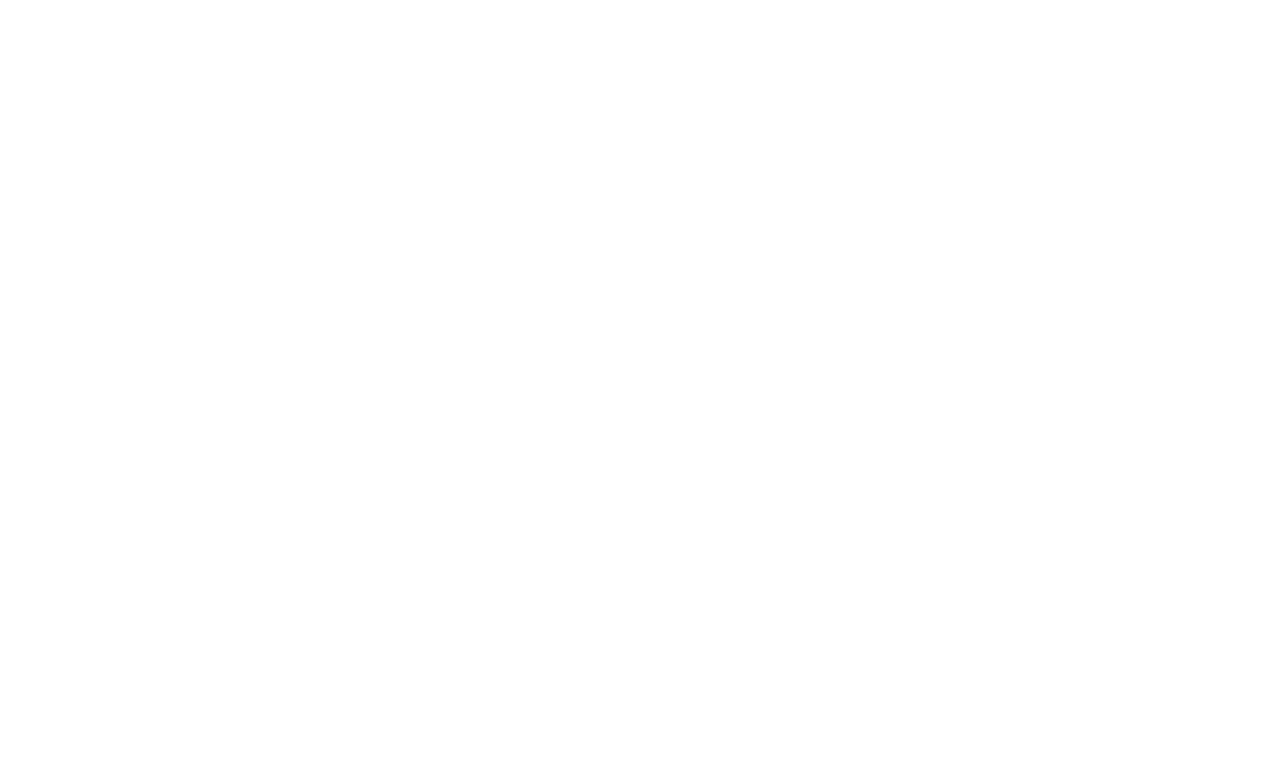
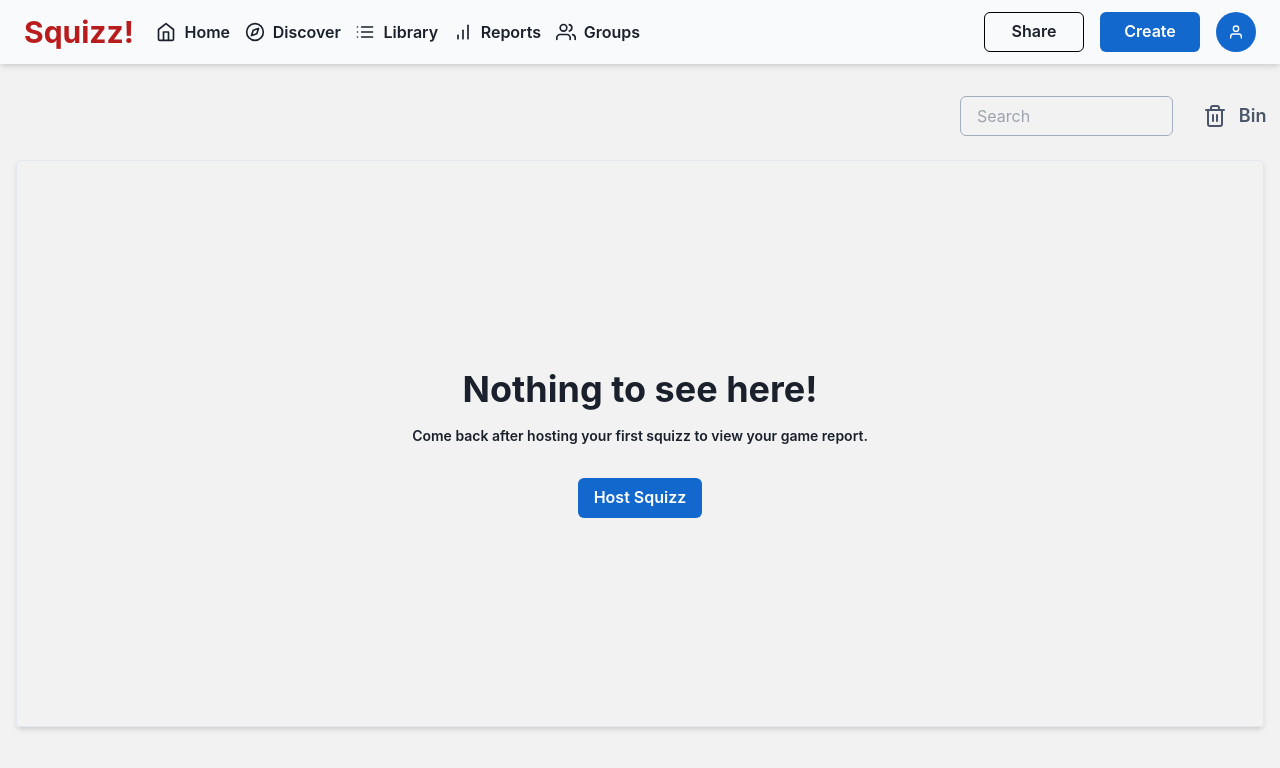
Before and after one commit to hasanbasori/squizz-front, a React (Vite) app: page /reports in a window 1280 px wide. Shown: the top 768 px of the page. Built offline with nearby package versions, Linux system fonts and the light colour scheme.

Commit message:
add structure feature creator reports, add path  and add link in header creator

```diff
--- a/src/App.jsx
+++ b/src/App.jsx
@@ -3,6 +3,7 @@
 import { BrowserRouter, Switch, Route, Redirect } from 'react-router-dom'
 import CreatorHomePage from './pages/CreatorHomePage'
 import CreatorLibraryAllPage from './pages/CreatorLibraryAllPage'
+import CreatorReportsPage from './pages/CreatorReportsPage'
 import CreatorProfilePage from './pages/CreatorProfilePage'
 import HomePage from './pages/HomePage'
 import Auth from './pages/Auth'
@@ -24,6 +25,10 @@
   {
     path: "/my-library/all",
     component: CreatorLibraryAllPage,
+  },
+  {
+    path: "/reports",
+    component: CreatorReportsPage,
   },
   {
     path: "/profiles",
--- a/src/components/Layout/HeaderCreator.jsx
+++ b/src/components/Layout/HeaderCreator.jsx
@@ -54,7 +54,7 @@
           <Icon as={FiList} w={5} h={5} mr="8px" />
           <p className="text-base font-semibold">Library</p>
         </a>
-        <a href="#" className="flex items-center pl-2 hover:text-red-700">
+        <a href="/reports" className="flex items-center pl-2 hover:text-red-700">
           <Icon as={FiBarChart} w={5} h={5} mr="8px" />
           <p className="text-base font-semibold">Reports</p>
         </a>
--- /dev/null
+++ b/src/pages/CreatorReportsPage.jsx
@@ -0,0 +1,46 @@
+import React from 'react'
+import Layout, { HeaderCreator, Content, Footer } from '../components/Layout'
+// import './CreatorReports.postcss'
+import { Box, Button, Input, Icon } from '@chakra-ui/react'
+import { FiTrash2 } from 'react-icons/fi'
+
+function CreatorReports() {
+  return (
+    <Layout>
+      <HeaderCreator />
+      <Content>
+        <div className="flex flex-col mt-8 mx-4 min-h-screen">
+          <div className="flex w-1/4 absolute right-0">
+            <div className="w-2/3 ">
+              <Input placeholder="Search" borderColor="gray.400" />
+            </div>
+            <div className="w-1/3 ">
+              <Button
+                alignItems="center"
+                color="gray.600"
+                variant="ghost"
+                _hover={{ bgColor: 'none' }}
+                pr={0}
+              >
+                <Icon as={FiTrash2} w={6} h={6} />
+                <p className="text-lg ml-3 text-right">Bin</p>
+              </Button>
+            </div>
+          </div>
+          <div className="py-52 border rounded shadow-md relative top-16">
+            <p className="text-4xl font-bold mb-4">Nothing to see here!</p>
+            <p className="text-md font-semibold mb-8">
+              Come back after hosting your first squizz to view your game
+              report.
+            </p>
+            <Button bgColor="#1368ce" color="white">
+              Host Squizz
+            </Button>
+          </div>
+        </div>
+      </Content>
+    </Layout>
+  )
+}
+
+export default CreatorReports
```
